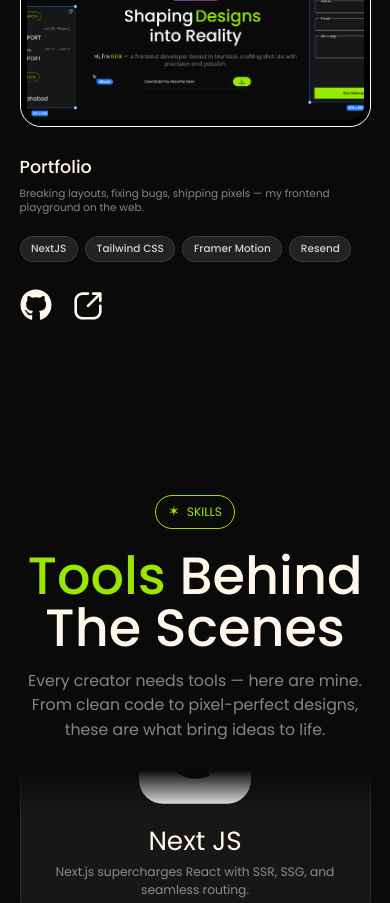
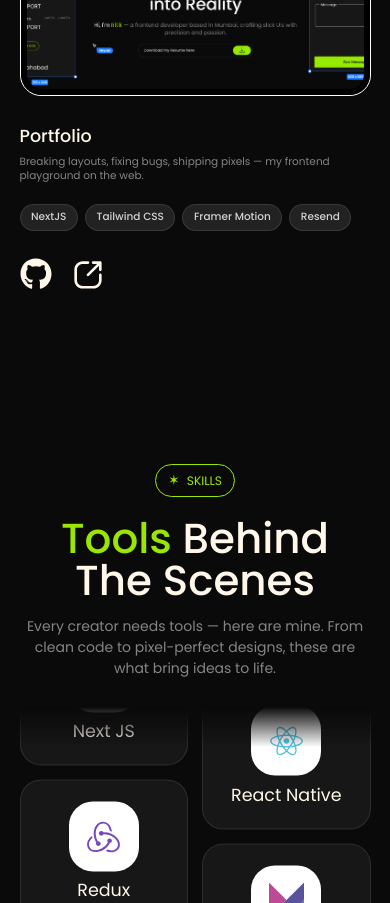
Before and after one commit to goyalritik-rg/portfolio, a Next.js app: page / in a window 390 px wide. Shown: the part 2340-3243 px from the top of the page. Built offline with nearby package versions, Linux system fonts and the light colour scheme.

Commit message:
css changes

```diff
--- a/src/common/components/ProjectCard.js
+++ b/src/common/components/ProjectCard.js
@@ -55,9 +55,9 @@
             className={twMerge(
               "border-1 border-white rounded-3xl h-full w-full mb-8 transition-all duration-300",
               rotateDirection === 1
-                ? "rotate-1"
+                ? "md:rotate-1"
                 : rotateDirection === -1
-                  ? "-rotate-1"
+                  ? "-md:rotate-1"
                   : ""
             )}
             onMouseMove={handleMouseMove}
--- a/src/common/components/SkillsColumn.js
+++ b/src/common/components/SkillsColumn.js
@@ -26,17 +26,19 @@
                   key={`${i}-${idx}`}
                   className="bg-neutral-900 border border-white/10 p-6 rounded-3xl flex justify-center items-center flex-col"
                 >
-                  <div className="flex justify-center items-center rounded-[24px] bg-white h-32 w-32 ">
+                  <div className="flex justify-center items-center rounded-[24px] bg-white h-20 w-20 md:h-32 md:w-32 ">
                     <Image
                       src={skill.icon}
                       alt={skill.name}
-                      className="size-18"
+                      className="size-10 md:size-18"
                     />
                   </div>
 
-                  <h3 className="text-3xl text-center mt-6">{skill.name}</h3>
+                  <h3 className="text-xl md:text-3xl text-center mt-2 md:mt-6">
+                    {skill.name}
+                  </h3>
 
-                  <p className="text-center text-white/50 mt-2 text-sm">
+                  <p className="text-center text-white/50 mt-2 text-sm max-sm:hidden">
                     {skill.description}
                   </p>
                 </div>
--- a/src/common/ui-components/FloatingDock.js
+++ b/src/common/ui-components/FloatingDock.js
@@ -9,7 +9,7 @@
   return (
     <div
       className={cn(
-        "mx-auto h-16 rounded-2xl bg-gray-50 px-6 py-3 dark:bg-neutral-900 flex items-center gap-6",
+        "mx-auto h-16 rounded-2xl bg-gray-50 px-6 py-3 dark:bg-neutral-900 flex items-center gap-4",
         className
       )}
     >
--- a/src/components/Projects.js
+++ b/src/components/Projects.js
@@ -40,7 +40,7 @@
           <Tag>Projects</Tag>
         </div>
 
-        <h2 className="text-6xl font-medium text-center mt-8 max-w-2xl mx-auto">
+        <h2 className="text-5xl md:text-6xl font-medium text-center mt-8 max-w-2xl mx-auto">
           My Creative Internet <span className="text-lime-400">Playground</span>
         </h2>
 
--- a/src/components/Skills.js
+++ b/src/components/Skills.js
@@ -76,31 +76,22 @@
               <Tag>Skills</Tag>
             </div>
 
-            <h2 className="text-6xl font-medium text-center mt-6 max-w-2xl mx-auto">
+            <h2 className="text-5xl md:text-6xl font-medium text-center mt-6 max-w-2xl mx-auto">
               <span className="text-lime-400">Tools</span> Behind The Scenes
             </h2>
 
-            <p className="text-white/50 mt-4 text-lg text-center">
+            <p className="text-white/50 mt-4 text-base md:text-lg text-center">
               Every creator needs tools — here are mine. From clean code to
               pixel-perfect designs, these are what bring ideas to life.
             </p>
           </div>
 
-          <div className="h-[400px] lg:h-[800px] mt-8 lg:mt-0 overflow-hidden [mask-image:linear-gradient(to_bottom,transparent,black_10%,black_90%,transparent)] grid md:grid-cols-2 gap-4">
-            <SkillsColumn
-              skillsArray={[...skillsSet1, ...skillsSet2]}
-              className="flex md:hidden"
-            />
-
-            <SkillsColumn
-              skillsArray={[...skillsSet1, ...skillsSet1]}
-              className="hidden md:flex"
-            />
+          <div className="h-[400px] lg:h-[800px] mt-8 lg:mt-0 overflow-hidden [mask-image:linear-gradient(to_bottom,transparent,black_10%,black_90%,transparent)] grid grid-cols-2 gap-4">
+            <SkillsColumn skillsArray={[...skillsSet1, ...skillsSet1]} />
 
             <SkillsColumn
               skillsArray={[...skillsSet2, ...skillsSet2]}
               reverse
-              className="hidden md:flex"
             />
           </div>
         </div>
```
